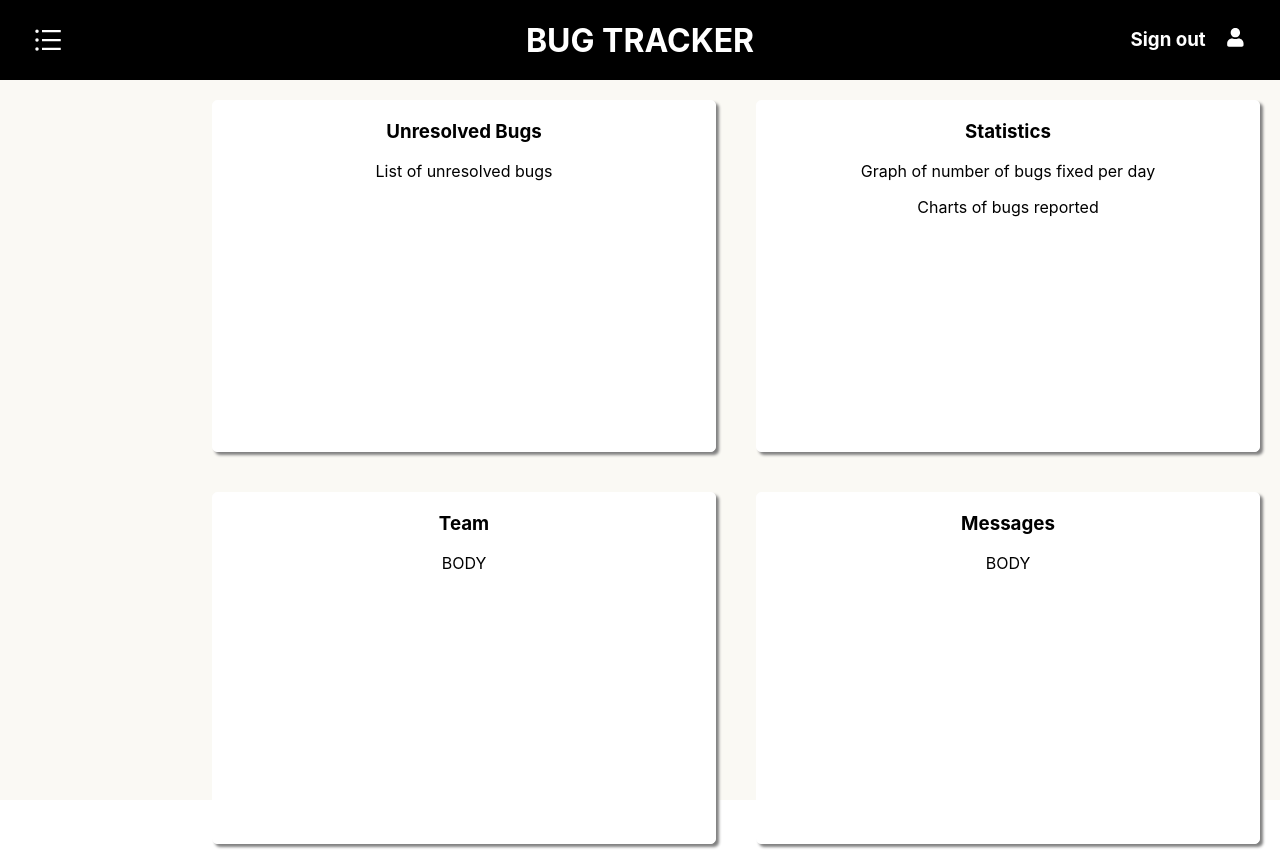
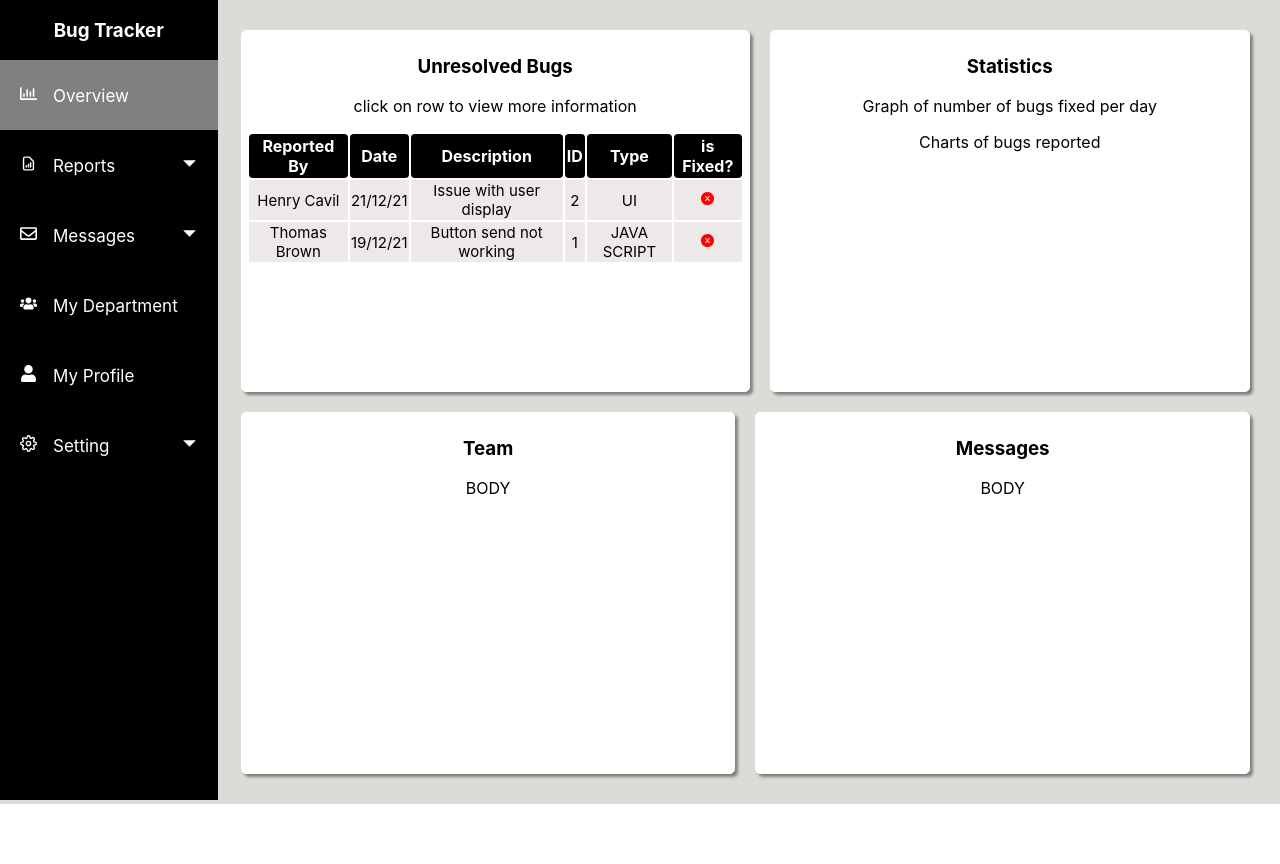
Before and after one commit to neriagoren/Trackit, a React (Create React App) app: page /overview in a window 1280 px wide. After the commit the page ends 804 px from the top, so only its background shows below. Built offline with nearby package versions, Linux system fonts and the light colour scheme.

Commit message:
many changes applied.

```diff
--- a/src/App.css
+++ b/src/App.css
@@ -1,12 +1,15 @@
 .App {
-  background-color: #faf9f4;
+  background-color: #dcdbd6;
   text-align: center;
-  height: 100vh;
+  height: auto;
+  padding: 20px;
+
 }
 
 .board {
+  margin: 10px;
+  padding: 5px;
   background-color: white;
-  margin: 20px;
   border: solid 1px white;
   border-radius: 5px;
   box-shadow: 3px 3px 3px grey;
@@ -14,14 +17,13 @@
 }
 
 .page {
-  margin-left:16%;
-  margin-top: 10px;
+  margin-left:17%;
   margin-right: 10px;
   background-color: white;
   border: solid 1px white;
   border-radius: 5px;
   box-shadow: 3px 3px 3px grey;
-  height: 88vh;
+  height: 600px;
 }
 
 form {
@@ -89,3 +91,23 @@ button:hover {
     width: calc(100% - 12px);
   }
 }
+
+
+table, th, td{
+
+}
+
+th {
+  border-radius: 4px;
+
+  background: black;
+  color: white;
+  padding: 2px;
+}
+td {
+  font-size: 15px;
+  background: #eee9e9;
+}
+
+table {
+}
--- a/src/App.js
+++ b/src/App.js
@@ -37,15 +37,6 @@ class App extends React.Component{
 
                 <Sidebar />
 
-                <Header>
-                    <h1 style={{color: "white"}}> BUG TRACKER </h1>
-                    <div  style={{position:"absolute",display:"flex", right:"2%", color: "white"}}>
-                            <h3 style={{margin:"10px"}}> Sign out </h3>
-
-                            <h3 style={{margin:"10px"}}> <FaUser /> </h3>
-                    </div>
-                </Header>
-
 
                 <Route path={"/overview"} component={Overview} exact={true}/>
                 <Route path={"/"} component={Sign} exact={true}/>
--- a/src/components/Boards/UnresolvedBugsBoard.js
+++ b/src/components/Boards/UnresolvedBugsBoard.js
@@ -1,17 +1,45 @@
 import React from "react";
+import {AiFillCloseCircle} from "react-icons/ai";
 
 
 function UnresolvedBugsBoard(pros) {
 
     return (
 
-        <div class = {"board"} style={{width:"50%"}} >
+        <div class={"board"} style={{width: "auto"}}>
             <h3>
                 Unresolved Bugs
             </h3>
             <p>
-                List of unresolved bugs
+                click on row to view more information
             </p>
+            <table>
+                <tr>
+                    <th>Reported By</th>
+                    <th>Date</th>
+                    <th>Description</th>
+                    <th>ID</th>
+                    <th>Type</th>
+                    <th>is Fixed?</th>
+                </tr>
+                <tr>
+                    <td>Henry Cavil</td>
+                    <td>21/12/21</td>
+                    <td>Issue with user display</td>
+                    <td>2</td>
+                    <td>UI</td>
+                    <td> <AiFillCloseCircle style={{color:"red"}}/> </td>
+                </tr>
+                <tr>
+                    <td>Thomas Brown</td>
+                    <td>19/12/21</td>
+                    <td>Button send not working</td>
+                    <td>1</td>
+                    <td>JAVA SCRIPT</td>
+                    <td> <AiFillCloseCircle style={{color:"red"}}/> </td>
+
+                </tr>
+            </table>
         </div>
     )
 }
--- a/src/components/Sidebar.js
+++ b/src/components/Sidebar.js
@@ -6,6 +6,7 @@ import {AiOutlineClose, AiOutlineBars} from "react-icons/ai";
 import SubMenu from "./SubMenu";
 import {SidebarData} from "./SidebarData";
 import {IconContext} from "react-icons";
+import {FaUber} from "react-icons/fa";
 
 
 
@@ -26,44 +27,37 @@ const NavIcon = styled(NavLink)`
 
 const SidebarNav = styled.nav`
   background: #000000;
-  width: 15%;
-  height: 100vh;
+  width: 17%;
   display: flex;
   justify-content: center;
   position: fixed;
   top: 0;
-  left: ${({sidebar}) => (sidebar ? '0' : '-100%')};
+  bottom: 0;
+  overflow-y: auto;
+  left: 0;
   z-index: 10;
-`
+`;
 
 const SidebarWrap = styled.div`
   width: 100%;
-`
+`;
 const Sidebar = () => {
 
-    const [sidebar, setSidebar] = useState(false);
 
-    const showSidebar = () => setSidebar(!sidebar)
     return (
         <div>
             <IconContext.Provider value={{color:"white"}}>
 
-                <Nav>
-                    <NavIcon to = "#">
-                        <AiOutlineBars onClick={showSidebar} />
-                    </NavIcon>
-
-                </Nav>
 
 
-            <SidebarNav sidebar = {sidebar}>
-                <SidebarWrap>
-                    <NavIcon to = "#">
-                        <AiOutlineClose onClick={showSidebar}/>
-                    </NavIcon>
+            <SidebarNav >
+
+                <SidebarWrap >
+                    <h3 style={{color:"white"}}> Bug Tracker  </h3>
                     {SidebarData.map((item, index) => {
                         return <SubMenu item={item} key={index}/>
                     })}
+
                 </SidebarWrap>
             </SidebarNav>
             </IconContext.Provider>
--- a/src/components/SidebarData.js
+++ b/src/components/SidebarData.js
@@ -62,8 +62,8 @@ export const SidebarData = [
         ]
     },
     {
-        title: "My Team",
-        path: "/team",
+        title: "My Department",
+        path: "/department",
         icon: <FaUsers />,
         iconClosed: <GoTriangleDown />,
         iconOpened: <GoTriangleUp />,
--- a/src/components/SubMenu.js
+++ b/src/components/SubMenu.js
@@ -24,6 +24,11 @@ const SidebarLink = styled(NavLink)`
 
   }
 
+  @media screen and (max-width: 1400px) {
+    font-size: 17px;
+    height: 30px;
+  }
+
 `;
 
 const SidebarLabel = styled.span`
@@ -42,6 +47,10 @@ const DropdownLink = styled(NavLink)`
   &:hover {
     background: grey;
     cursor: pointer;
+  }
+
+  @media screen and (max-width: 1400px) {
+    font-size: 15px;
   }
 `;
 const SubMenu = ({item}) => {
--- a/src/pages/Messages.js
+++ b/src/pages/Messages.js
@@ -5,7 +5,7 @@ class Messages extends React.Component {
 
     render () {
         return (
-            <div class={"page"}>
+            <div className={"page"}>
                 <h4>messages page</h4>
             </div>
         )
--- a/src/pages/Overview.js
+++ b/src/pages/Overview.js
@@ -10,7 +10,7 @@ class Overview extends React.Component {
 
     render () {
         return (
-            <div style={{marginLeft:"15%"}}>
+            <div style={{marginLeft:"17%"}}>
                 <div style={{display:"flex", alignItems:"center", justifyContent:"flex-start"}}>
                     <UnresolvedBugsBoard />
                     <Stats />
--- a/src/pages/Profile.js
+++ b/src/pages/Profile.js
@@ -8,7 +8,7 @@ class Profile extends React.Component {
 
     render() {
         return (
-            <div style={{marginLeft:"15%", display:"flex", alignItems:"center", justifyContent:"flex-start"}}>
+            <div style={{marginLeft:"17%", display:"flex", justifyContent:"flex-start", height: "600px"}}>
                     <ProfileCard />
                     <Team />
             </div>
--- a/src/pages/Send.js
+++ b/src/pages/Send.js
@@ -10,7 +10,7 @@ class Send extends React.Component {
 
     render () {
         return (
-                <div  style={{width:"40%", margin:"auto", marginTop:"20px"}}>
+                <div  style={{width:"40%", margin:"auto"}}>
                     <form action="/">
                         <div>
                             <h1>Send a Message</h1>
```
Also changed, not shown: src/components/Boards/BugBoard.js (added).
